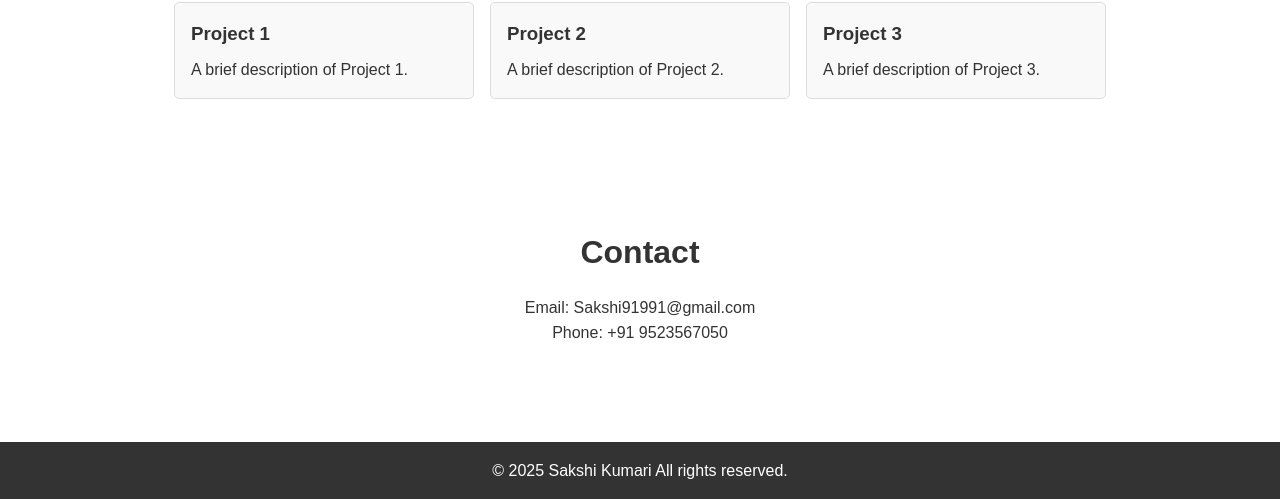
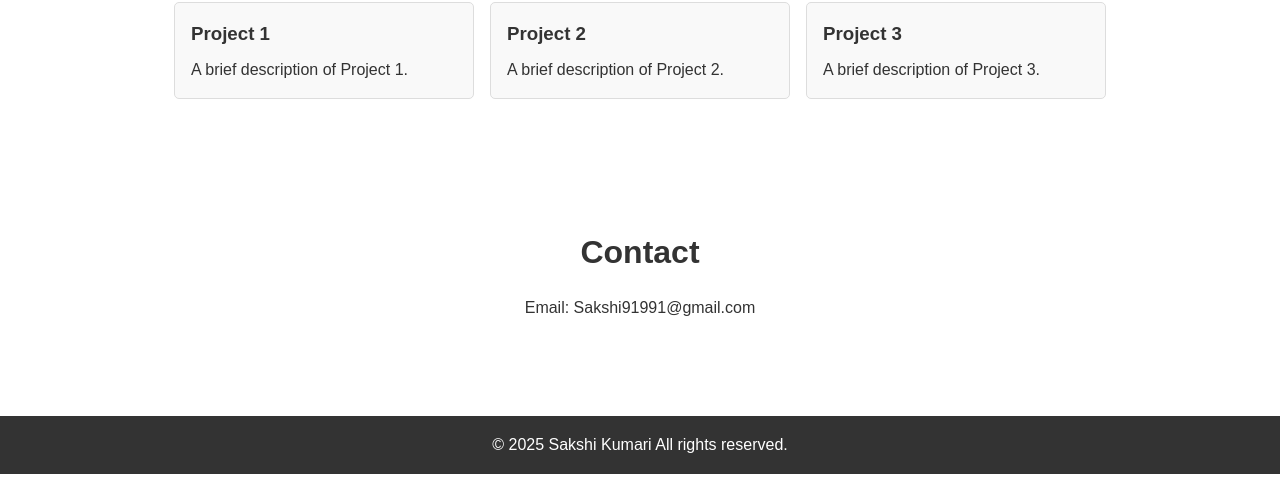
Before and after one commit to sakshikumari27/sakshi, a plain HTML site: page index.html in a window 1280 px wide. Shown: the part 600-1099 px from the top of the page. After the commit the page ends 1074 px from the top, so only its background shows below. Drawn offline with Linux system fonts and the light colour scheme.

Commit message:
Update index.html

```diff
--- a/index.html
+++ b/index.html
@@ -135,7 +135,6 @@ footer {
     <div class="container">
       <h2>Contact</h2>
       <p>Email: Sakshi91991@gmail.com</p>
-      <p>Phone: +91 9523567050</p>
     </div>
   </section>
 
```
